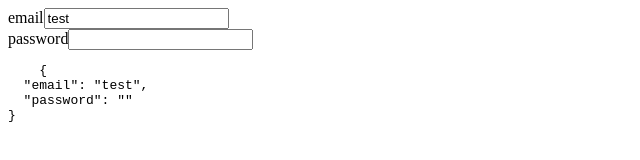
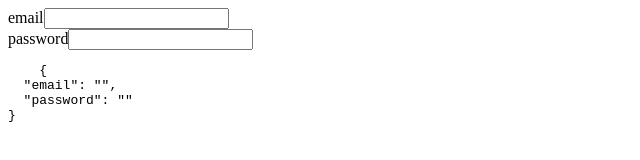
Before and after one commit to zbigiman1/vue-gen-form-1, a Vue app: page / in a window 1280 px wide. Shown: the top 160 px of the page, without its empty margins (0-640 px from the left). Built offline with nearby package versions, Linux system fonts and the light colour scheme.

Commit message:
pristine

```diff
--- a/src/App.vue
+++ b/src/App.vue
@@ -3,7 +3,7 @@ import { ref } from 'vue'
 import { useForm } from "./composables/useForm"
 
 const formData = ref({
-  email: 'test',
+  email: '',
   password: ''
 })
 
--- a/src/components/InputComponent.vue
+++ b/src/components/InputComponent.vue
@@ -1,7 +1,7 @@
 <template>
     <div class="form-field">
         <label class="form-field__label" :for="name">{{ label }}</label>
-        <input class="form-field__input" :name="name" :type="type" v-model="modelValue">
+        <input class="form-field__input" :name="name" :type="type" v-model="modelValue" @blur="onBlur">
         <div class="form-field__errors">
             <template v-for="error in errors">
                 <span class="form-field__errors__item">{{ error }}</span>
@@ -19,16 +19,19 @@ const props = defineProps<{
     modelValue: any
     type: string
     errors: Ref<string[]>
+    pristine: Ref<boolen>
 }>()
 
-const { modelValue, type, errors } = toRefs(props)
+const { modelValue, type, errors, pristine } = toRefs(props)
 const emit = defineEmits(['update:modelValue'])
+
+function onBlur() {
+    pristine.value = false
+}
 
 watch(modelValue, (value) => {
     emit('update:modelValue', value)
 })
 </script>
 
-<style scoped>
-
-</style>
+<style scoped></style>
--- a/src/composables/useForm.ts
+++ b/src/composables/useForm.ts
@@ -18,7 +18,8 @@ export function useForm(props: Form) {
                     modelValue: field.modelValue,
                     formData: props.formData,
                     validation: field.validation,
-                    errors: ref([])
+                    errors: ref([]),
+                    pristine: ref(true)
                 })
             default: null
         }
--- a/src/composables/useInput.ts
+++ b/src/composables/useInput.ts
@@ -16,6 +16,7 @@ export function useInput(props: FormField) {
         type: props.type,
         errors: props.errors,
         modelValue: props.modelValue,
-        'onUpdate:modelValue': onUpdate
+        pristine: props.pristine,
+        'onUpdate:modelValue': onUpdate,
     })
 }
--- a/src/composables/useValidation.ts
+++ b/src/composables/useValidation.ts
@@ -1,10 +1,14 @@
 import { FormField } from "@/types/types";
 
 export function validate(field: FormField) {
-    field.validation.forEach(element => {
+
+    if (field.pristine.value) {
+        return
+    }
+
+    field.validation?.forEach(element => {
         field.errors.value = []
         if (element.role === 'required' && !field.formData.value[field.name]) {
-            console.log(element.message)
             field.errors.value.push(element.message)
         }
     });
--- a/src/types/types.ts
+++ b/src/types/types.ts
@@ -11,7 +11,8 @@ export interface FormField {
     label: string
     type: string
     modelValue: any
-    formData?: Ref<any>
+    formData: Ref<any>
+    pristine?: Ref<boolean>
     validation?: Validation[]
     errors?: Ref<string[]>
 }
```
